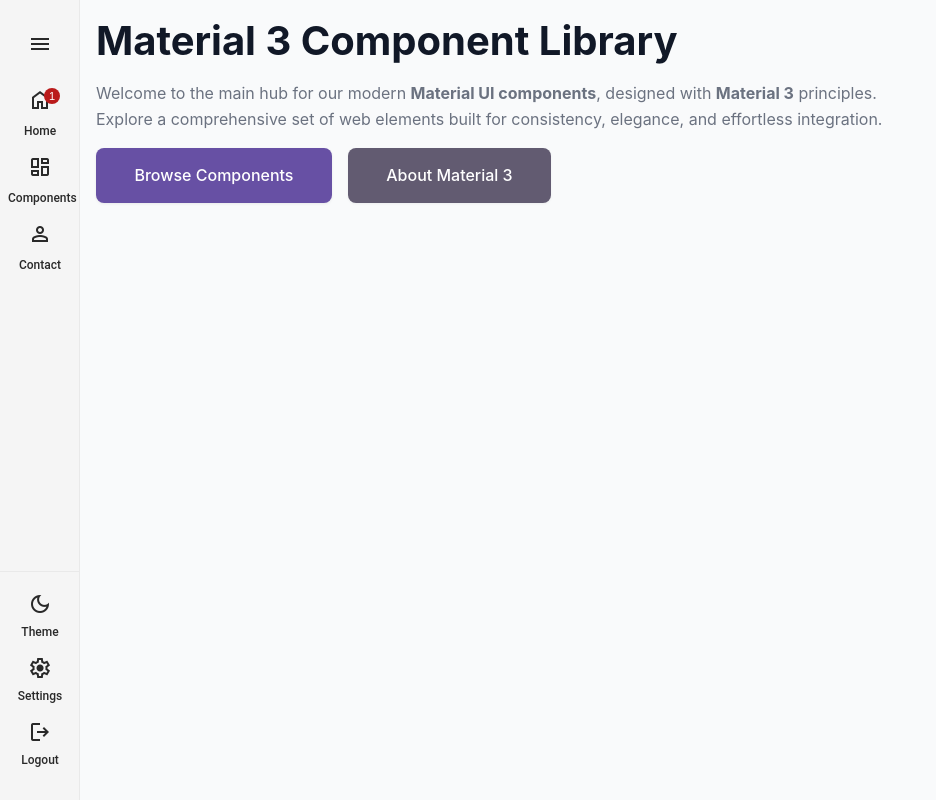
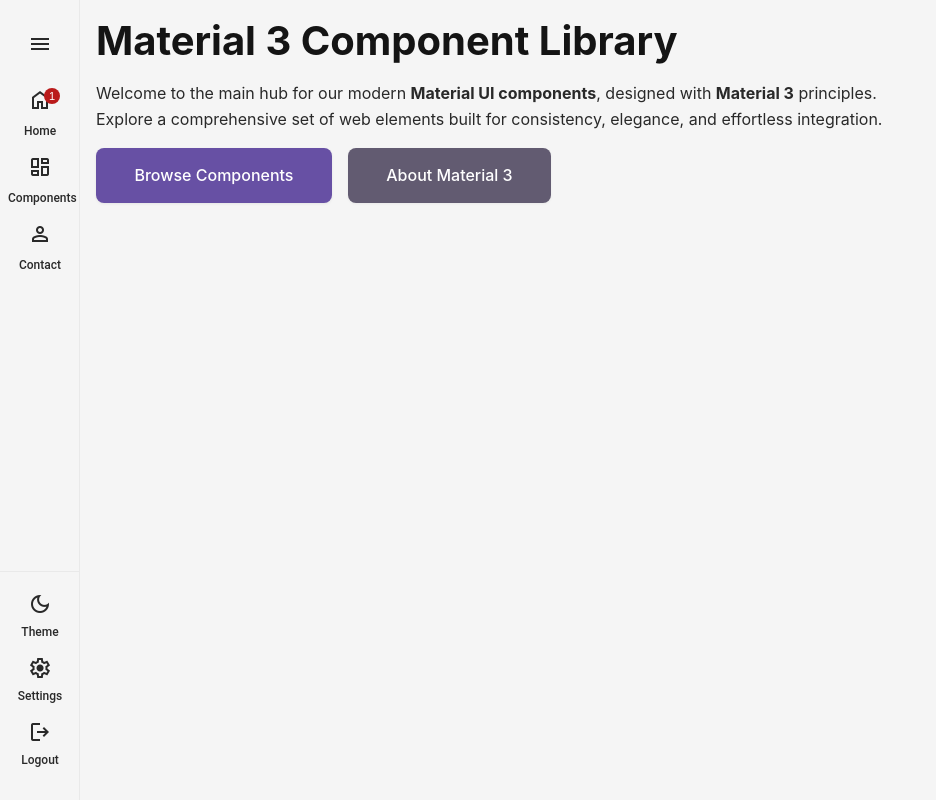
Before and after one commit to Banegasn/components, an Angular app in the folder apps/angular-app/: page /home in a window 1280 px wide. Shown: the whole page, without its empty margins (0-936 px from the left). Built offline with nearby package versions, Linux system fonts and the light colour scheme.

Commit message:
dark theme

```diff
--- a/apps/angular-app/src/styles.css
+++ b/apps/angular-app/src/styles.css
@@ -12,8 +12,8 @@
 
 body {
   font-family: -apple-system, BlinkMacSystemFont, 'Segoe UI', Roboto, Oxygen, Ubuntu, Cantarell, sans-serif;
-  background-color: #f9fafb;
-  color: #1f2937;
+  background-color: var(--md-sys-color-surface, #f5f5f5);
+  color: var(--md-sys-color-on-surface, #141414);
   padding: 0;
 }
 
@@ -25,22 +25,21 @@
 h1 {
   font-size: 2.5rem;
   margin-bottom: 1rem;
-  color: #111827;
+  color: var(--md-sys-color-on-surface, #141414);
 }
 
 h2 {
   font-size: 1.5rem;
   margin-top: 2rem;
   margin-bottom: 1rem;
-  color: #374151;
+  color: var(--md-sys-color-on-surface, #141414);
 }
 
 p {
   margin-bottom: 1rem;
   line-height: 1.6;
-  color: #6b7280;
+  color: var(--md-sys-color-on-surface-variant, #49454f);
 }
-
 
 .demo-section {
   background: white;
@@ -56,7 +55,6 @@
   flex-wrap: wrap;
   margin-top: 1rem;
 }
-
 
 :root {
   --md-sys-color-surface: #f5f5f5;
```
